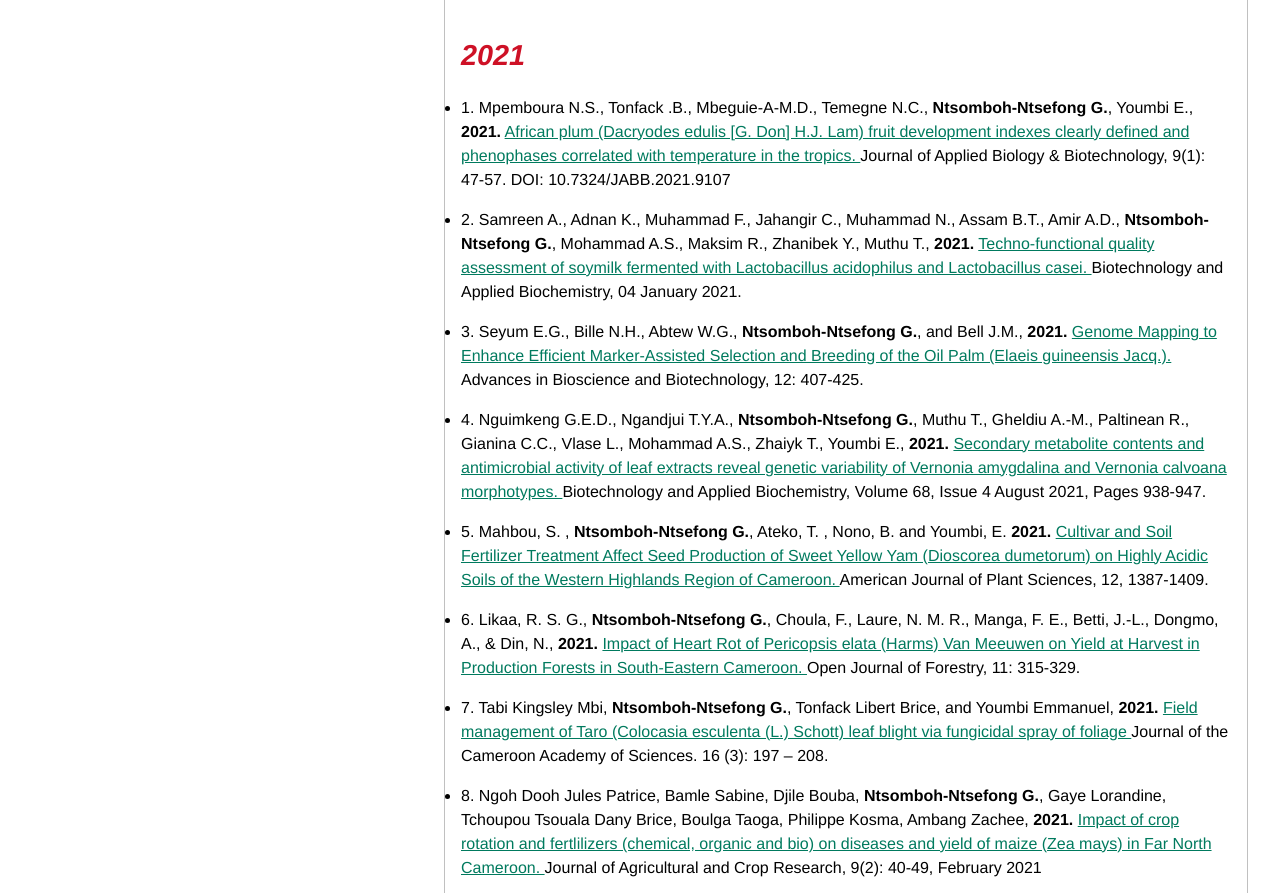
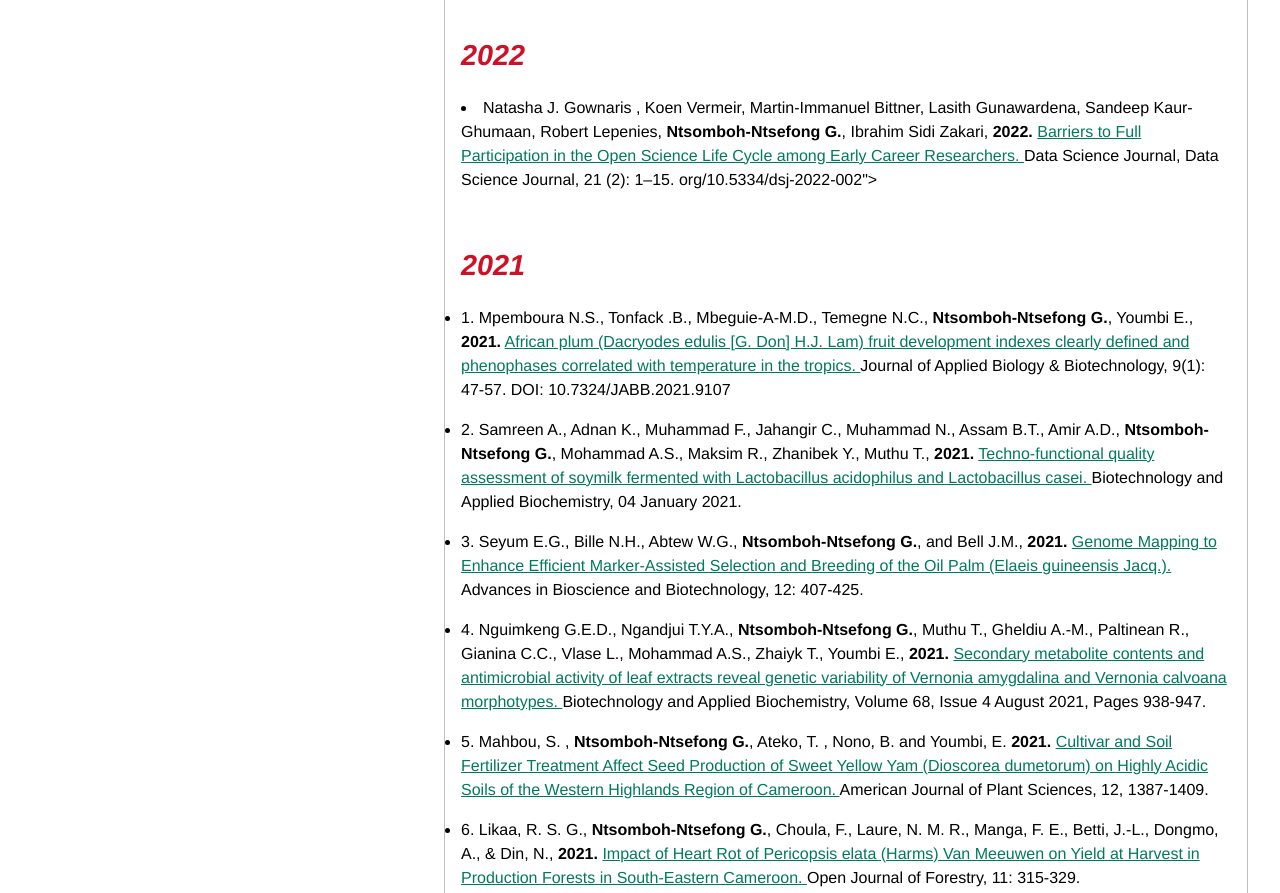
Before and after one commit to GodswillNN/GodswillNN.github.io, a plain HTML site: page publications/index.html in a window 1280 px wide. Shown: the part 793-1686 px from the top of the page. Drawn offline with Linux system fonts and the light colour scheme.

Commit message:
publication
new publication 2022

```diff
--- a/publications/index.html
+++ b/publications/index.html
@@ -60,6 +60,11 @@
 
             <h1>Scientific Articles in Peer Reveiw Journals </h1>
 
+    <h2>2022</h2>
+    <li>Natasha J. Gownaris , Koen Vermeir, Martin-Immanuel Bittner, Lasith Gunawardena, Sandeep Kaur-Ghumaan, Robert Lepenies, <strong>Ntsomboh-Ntsefong G.</strong>, Ibrahim Sidi Zakari, <strong>2022.</strong> <a href=" https://doi.org/10.5334/dsj-2022-002">Barriers to Full Participation in the Open Science Life Cycle among Early Career Researchers. </a> Data Science Journal, Data Science Journal, 21 (2):
+1–15.</h1>
+org/10.5334/dsj-2022-002">
+
     <h2>2021</h2>
     <ul>
       <li> 1.	Mpemboura N.S., Tonfack .B., Mbeguie-A-M.D., Temegne N.C., <strong>Ntsomboh-Ntsefong G.</strong>, Youmbi E., <strong>2021.</strong> <a href=" http://www.jabonline.in">African plum (Dacryodes edulis [G. Don] H.J. Lam) fruit development indexes clearly defined and phenophases correlated with temperature in the tropics. </a> Journal of Applied Biology & Biotechnology, 9(1): 47-57. DOI: 10.7324/JABB.2021.9107</li>
@@ -71,6 +76,7 @@
     <li> 7. Tabi Kingsley Mbi, <strong>Ntsomboh-Ntsefong G.</strong>,  Tonfack Libert Brice, and Youmbi Emmanuel, <strong>2021.</strong> <a href="  https//dx.doi.org/10.4314/jcas.v16i2"> Field management of Taro (Colocasia esculenta (L.) Schott) leaf blight via fungicidal spray of foliage </a> Journal of the Cameroon Academy of Sciences. 16 (3): 197 – 208. </li>
     <li> 8. Ngoh Dooh Jules Patrice, Bamle Sabine, Djile Bouba, <strong>Ntsomboh-Ntsefong G.</strong>,  Gaye Lorandine, Tchoupou Tsouala Dany Brice, Boulga Taoga, Philippe Kosma, Ambang Zachee, <strong>2021.</strong> <a href="https//dx.doi.org/10.33495/jacr_v9i2.20.215"> Impact of crop rotation and fertlilizers (chemical, organic and bio) on diseases and yield of maize (Zea mays) in Far North Cameroon. </a> Journal of Agricultural and Crop Research, 9(2): 40-49, February 2021</li>
    <li> 9. Serge Bertrand Mboussi,  Alain Heu,  Abdou Nourou Kone, Nsangou  Martial Douanla Ajebe,  <strong>Ntsomboh-Ntsefong G.</strong>,  Jules Patrice Ngoh Dooh, Zachée Ambang, <strong>2021.</strong> <a href="https//dx.doi.org/10.9734/bji/2021/v25i130127 "> In vitro Evaluation of the Fungicidal Potential of Aqueous and Methanolic Extracts of Thevetia peruviana on the Development of Rigidoporus lignosus, Causal Agent of White Root rot of Hevea brasiliensis. </a>Biotechnology Journal International, Page 1-13, 10 January 2021</li>
+
     </ul>
 
     <h2>2020</h2>
```
